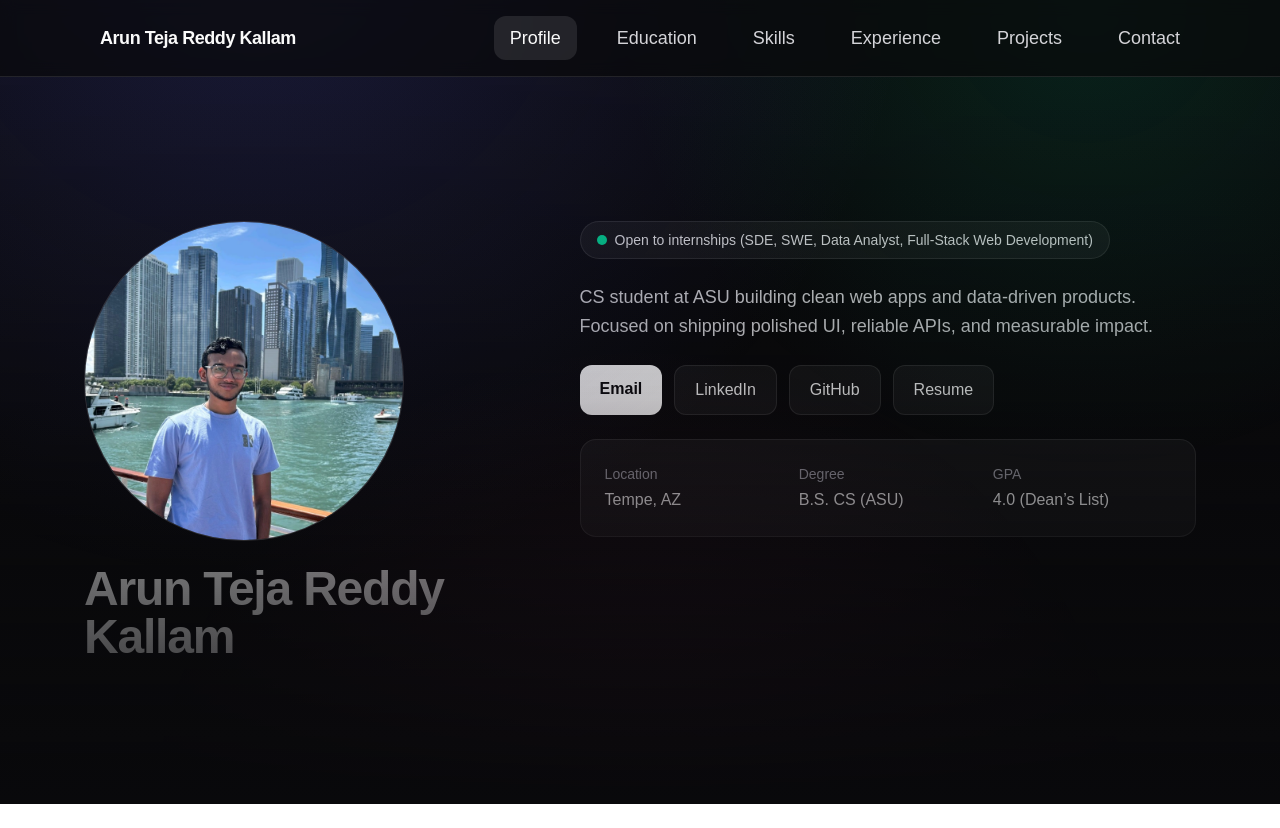
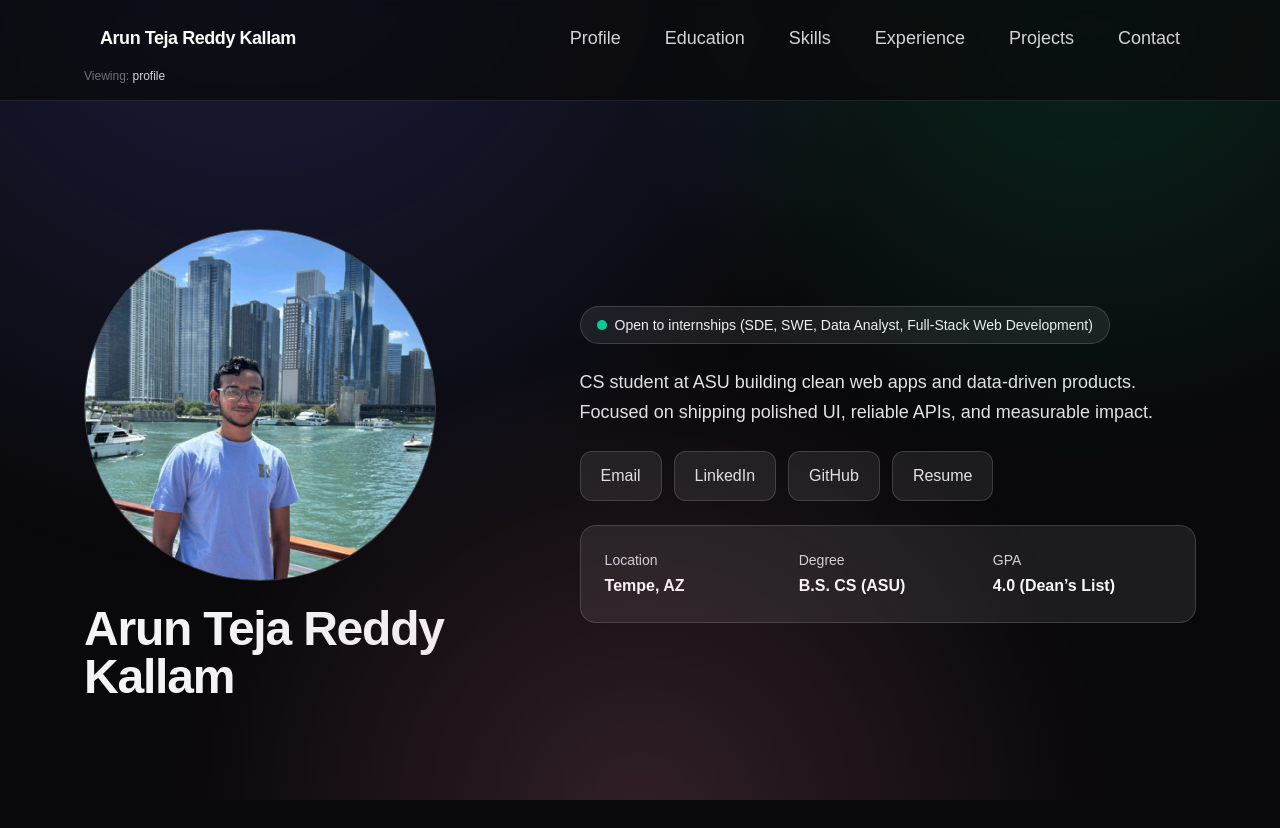
Before and after one commit to akallam04/arun-portfolio, a Next.js app: page / in a window 1280 px wide. Before the commit the page ends 804 px from the top, so only its background shows below. Built offline with nearby package versions, Linux system fonts and the light colour scheme.

Commit message:
Brighten sections + hover-only highlights

```diff
--- a/app/page.tsx
+++ b/app/page.tsx
@@ -90,8 +90,6 @@ const projects = [
   },
 ];
 
-const HEADER_H = 73;
-
 export default function Page() {
   const [active, setActive] = useState<SectionKey>("profile");
 
@@ -141,62 +139,66 @@ export default function Page() {
           <nav className="flex flex-wrap items-center justify-between gap-x-6 gap-y-3">
             <button
               onClick={() => scrollTo("profile")}
-              className="cursor-pointer rounded-xl px-4 py-2 text-base font-semibold tracking-tight md:text-lg hover:bg-white/5 transition"
+              className="cursor-pointer rounded-xl px-4 py-2 text-base font-semibold tracking-tight md:text-lg hover:bg-white/5 hover:text-white transition"
+              title="Go to Profile"
             >
               Arun Teja Reddy Kallam
             </button>
 
-            <div className="flex flex-1 items-center justify-end gap-4 md:gap-6">
+            <div className="flex flex-1 items-center justify-end gap-2 md:gap-3">
               {nav.map((n) => (
                 <button
                   key={n.key}
                   onClick={() => scrollTo(n.key)}
                   className={[
                     "cursor-pointer rounded-xl px-4 py-2 text-base font-medium md:text-lg transition",
-                    active === n.key
-                      ? "bg-white/10 text-zinc-50"
-                      : "text-zinc-300 hover:bg-white/5 hover:text-zinc-50",
+                    "text-zinc-300 hover:bg-white/10 hover:text-white",
                   ].join(" ")}
+                  title={`Go to ${n.label}`}
                 >
                   {n.label}
                 </button>
               ))}
             </div>
           </nav>
+
+          <div className="mt-2 text-xs text-zinc-500">
+            Viewing: <span className="text-zinc-300">{active}</span>
+          </div>
         </div>
       </header>
 
       <main className="h-[calc(100vh-73px)] overflow-y-auto snap-y snap-mandatory">
         <SectionShell id="profile">
-          <div className="grid items-start gap-10 md:grid-cols-[0.85fr_1.15fr]">
+          <div className="grid items-center gap-10 md:grid-cols-[0.85fr_1.15fr]">
             <div className="flex flex-col items-center md:items-start">
-              <div className="relative h-64 w-64 overflow-hidden rounded-full border border-white/10 bg-white/5 md:h-80 md:w-80">
+              <div className="relative h-72 w-72 overflow-hidden rounded-full border border-white/15 bg-white/8 md:h-88 md:w-88">
                 <Image src="/avatar.jpg" alt="Arun" fill className="object-cover" priority />
               </div>
-              <div className="mt-6 text-4xl font-semibold tracking-tight md:text-5xl text-center md:text-left">
+              <div className="mt-6 text-4xl font-semibold tracking-tight md:text-5xl text-center md:text-left text-zinc-100">
                 Arun Teja Reddy Kallam
               </div>
             </div>
 
             <div className="space-y-6">
-              <div className="inline-flex max-w-full items-center gap-2 rounded-full border border-white/10 bg-white/5 px-4 py-2 text-sm text-zinc-200">
+              <div className="inline-flex max-w-full items-center gap-2 rounded-full border border-white/15 bg-white/8 px-4 py-2 text-sm text-zinc-100">
                 <span className="h-2.5 w-2.5 rounded-full bg-emerald-400" />
                 Open to internships (SDE, SWE, Data Analyst, Full-Stack Web Development)
               </div>
 
-              <p className="text-lg leading-relaxed text-zinc-300">
+              <p className="text-lg leading-relaxed text-zinc-200">
                 CS student at ASU building clean web apps and data-driven products. Focused on shipping
                 polished UI, reliable APIs, and measurable impact.
               </p>
 
               <div className="flex flex-wrap gap-3">
-                <PrimaryButton href={links.email} label="Email" />
-                <GhostButton href={links.linkedin} label="LinkedIn" />
-                <GhostButton href={links.github} label="GitHub" />
-                <GhostButton href={links.resume} label="Resume" newTab />
+                <HoverButton href={links.email} label="Email" />
+                <HoverButton href={links.linkedin} label="LinkedIn" newTab />
+                <HoverButton href={links.github} label="GitHub" newTab />
+                <HoverButton href={links.resume} label="Resume" newTab />
               </div>
 
-              <div className="grid gap-4 rounded-2xl border border-white/10 bg-white/5 p-6 sm:grid-cols-3">
+              <div className="grid gap-4 rounded-2xl border border-white/15 bg-white/8 p-6 sm:grid-cols-3">
                 <Stat label="Location" value="Tempe, AZ" />
                 <Stat label="Degree" value="B.S. CS (ASU)" />
                 <Stat label="GPA" value="4.0 (Dean’s List)" />
@@ -209,16 +211,16 @@ export default function Page() {
           <SectionTitle title="Education" subtitle="Academic background" />
           <Card>
             <div className="flex flex-col gap-2 sm:flex-row sm:items-baseline sm:justify-between">
-              <div className="text-lg font-semibold">
-                Arizona State University <span className="text-zinc-400">· Tempe, AZ</span>
+              <div className="text-lg font-semibold text-zinc-100">
+                Arizona State University <span className="text-zinc-300">· Tempe, AZ</span>
               </div>
-              <div className="text-sm text-zinc-400">Aug 2023 – May 2027</div>
+              <div className="text-sm text-zinc-300">Aug 2023 – May 2027</div>
             </div>
-            <div className="mt-2 text-base text-zinc-300">
+            <div className="mt-2 text-base text-zinc-200">
               B.S. in Computer Science · GPA: 4.0 · Dean’s List
             </div>
 
-            <div className="mt-5 text-sm font-semibold text-zinc-200">Relevant Coursework</div>
+            <div className="mt-5 text-sm font-semibold text-zinc-100">Relevant Coursework</div>
             <div className="mt-3 flex flex-wrap gap-2">
               {coursework.map((c) => (
                 <Tag key={c}>{c}</Tag>
@@ -232,7 +234,7 @@ export default function Page() {
           <div className="grid gap-4 md:grid-cols-2">
             {Object.entries(skills).map(([k, items]) => (
               <Card key={k}>
-                <div className="text-lg font-semibold">{k}</div>
+                <div className="text-lg font-semibold text-zinc-100">{k}</div>
                 <div className="mt-3 flex flex-wrap gap-2">
                   {items.map((s) => (
                     <Tag key={s}>{s}</Tag>
@@ -249,12 +251,12 @@ export default function Page() {
             {experience.map((e) => (
               <Card key={e.role + e.org}>
                 <div className="flex flex-col gap-2 sm:flex-row sm:items-baseline sm:justify-between">
-                  <div className="text-lg font-semibold">
-                    {e.role} <span className="text-zinc-400">· {e.org} ({e.location})</span>
+                  <div className="text-lg font-semibold text-zinc-100">
+                    {e.role} <span className="text-zinc-300">· {e.org} ({e.location})</span>
                   </div>
-                  <div className="text-sm text-zinc-400">{e.dates}</div>
+                  <div className="text-sm text-zinc-300">{e.dates}</div>
                 </div>
-                <ul className="mt-4 list-disc space-y-2 pl-5 text-base text-zinc-300">
+                <ul className="mt-4 list-disc space-y-2 pl-5 text-base text-zinc-200">
                   {e.bullets.map((b) => (
                     <li key={b}>{b}</li>
                   ))}
@@ -271,16 +273,25 @@ export default function Page() {
               <Card key={p.title}>
                 <div className="flex items-start justify-between gap-3">
                   <div>
-                    <div className="text-lg font-semibold">{p.title}</div>
+                    <div className="text-lg font-semibold text-zinc-100">{p.title}</div>
                     <div className="mt-2 flex flex-wrap gap-2">
                       {p.stack.map((t) => (
                         <Tag key={t}>{t}</Tag>
                       ))}
                     </div>
                   </div>
-                  <SmallButton href={p.github} label="GitHub" />
+
+                  <a
+                    href={p.github}
+                    target="_blank"
+                    rel="noreferrer"
+                    className="cursor-pointer rounded-lg border border-white/15 bg-white/8 px-3 py-2 text-sm text-zinc-200 transition hover:bg-white/15 hover:text-white"
+                  >
+                    GitHub
+                  </a>
                 </div>
-                <ul className="mt-4 list-disc space-y-2 pl-5 text-base text-zinc-300">
+
+                <ul className="mt-4 list-disc space-y-2 pl-5 text-base text-zinc-200">
                   {p.bullets.map((b) => (
                     <li key={b}>{b}</li>
                   ))}
@@ -293,10 +304,10 @@ export default function Page() {
         <SectionShell id="contact">
           <SectionTitle title="Contact" subtitle="Reach me quickly" />
           <Card>
-            <div className="space-y-3 text-lg text-zinc-300">
+            <div className="space-y-3 text-lg text-zinc-200">
               <div>
                 Email:{" "}
-                <a className="underline decoration-white/20 underline-offset-4" href={links.email}>
+                <a className="cursor-pointer underline decoration-white/25 underline-offset-4 hover:text-white" href={links.email}>
                   akallam04@gmail.com
                 </a>
               </div>
@@ -304,7 +315,7 @@ export default function Page() {
               <div>
                 LinkedIn:{" "}
                 <a
-                  className="underline decoration-white/20 underline-offset-4"
+                  className="cursor-pointer underline decoration-white/25 underline-offset-4 hover:text-white"
                   href={links.linkedin}
                   target="_blank"
                   rel="noreferrer"
@@ -315,7 +326,7 @@ export default function Page() {
               <div>
                 GitHub:{" "}
                 <a
-                  className="underline decoration-white/20 underline-offset-4"
+                  className="cursor-pointer underline decoration-white/25 underline-offset-4 hover:text-white"
                   href={links.github}
                   target="_blank"
                   rel="noreferrer"
@@ -334,7 +345,9 @@ export default function Page() {
 function SectionShell({ id, children }: { id: string; children: React.ReactNode }) {
   return (
     <section id={id} className="snap-start min-h-[calc(100vh-73px)] flex items-center">
-      <div className="mx-auto max-w-6xl w-full px-5 py-12">{children}</div>
+      <div className="mx-auto max-w-6xl w-full px-5 py-12 h-[90%] flex flex-col justify-center">
+        {children}
+      </div>
     </section>
   );
 }
@@ -343,7 +356,7 @@ function Background() {
   return (
     <>
       <div className="pointer-events-none fixed inset-0 bg-[radial-gradient(1200px_circle_at_20%_-10%,rgba(99,102,241,0.22),transparent_55%),radial-gradient(900px_circle_at_85%_0%,rgba(16,185,129,0.16),transparent_52%),radial-gradient(900px_circle_at_50%_105%,rgba(236,72,153,0.12),transparent_55%)]" />
-      <div className="pointer-events-none fixed inset-0 bg-gradient-to-b from-transparent via-zinc-950/25 to-zinc-950" />
+      <div className="pointer-events-none fixed inset-0 bg-[radial-gradient(800px_circle_at_50%_100%,rgba(255,255,255,0.06),transparent_60%)]" />
     </>
   );
 }
@@ -351,15 +364,15 @@ function Background() {
 function SectionTitle({ title, subtitle }: { title: string; subtitle?: string }) {
   return (
     <div className="mb-5">
-      <h2 className="text-3xl font-semibold tracking-tight">{title}</h2>
-      {subtitle ? <div className="mt-1 text-sm text-zinc-400">{subtitle}</div> : null}
+      <h2 className="text-3xl font-semibold tracking-tight text-zinc-100">{title}</h2>
+      {subtitle ? <div className="mt-1 text-sm text-zinc-300">{subtitle}</div> : null}
     </div>
   );
 }
 
 function Card({ children }: { children: React.ReactNode }) {
   return (
-    <div className="rounded-2xl border border-white/10 bg-white/5 p-6 shadow-[0_1px_0_0_rgba(255,255,255,0.05)_inset]">
+    <div className="rounded-2xl border border-white/15 bg-white/8 p-6 shadow-[0_1px_0_0_rgba(255,255,255,0.08)_inset]">
       {children}
     </div>
   );
@@ -367,7 +380,7 @@ function Card({ children }: { children: React.ReactNode }) {
 
 function Tag({ children }: { children: React.ReactNode }) {
   return (
-    <span className="rounded-full border border-white/10 bg-white/5 px-3 py-1 text-sm text-zinc-200">
+    <span className="rounded-full border border-white/15 bg-white/8 px-3 py-1 text-sm text-zinc-100">
       {children}
     </span>
   );
@@ -376,46 +389,22 @@ function Tag({ children }: { children: React.ReactNode }) {
 function Stat({ label, value }: { label: string; value: string }) {
   return (
     <div className="space-y-1">
-      <div className="text-sm text-zinc-400">{label}</div>
-      <div className="text-base font-medium text-zinc-100">{value}</div>
+      <div className="text-sm text-zinc-300">{label}</div>
+      <div className="text-base font-semibold text-zinc-50">{value}</div>
     </div>
   );
 }
 
-function PrimaryButton({ href, label }: { href: string; label: string }) {
-  return (
-    <a
-      href={href}
-      className="rounded-xl bg-white px-5 py-3 text-base font-semibold text-zinc-950 hover:bg-zinc-200"
-    >
-      {label}
-    </a>
-  );
-}
-
-function GhostButton({ href, label, newTab }: { href: string; label: string; newTab?: boolean }) {
+function HoverButton({ href, label, newTab }: { href: string; label: string; newTab?: boolean }) {
   const openNew = newTab || href.startsWith("http") || href.endsWith(".pdf");
   return (
     <a
       href={href}
       target={openNew ? "_blank" : undefined}
       rel={openNew ? "noreferrer" : undefined}
-      className="rounded-xl border border-white/10 bg-white/5 px-5 py-3 text-base font-medium text-zinc-100 hover:bg-white/10"
+      className="cursor-pointer rounded-xl border border-white/15 bg-white/8 px-5 py-3 text-base font-medium text-zinc-200 transition hover:bg-white hover:text-zinc-950"
     >
       {label}
     </a>
   );
 }
-
-function SmallButton({ href, label }: { href: string; label: string }) {
-  return (
-    <a
-      href={href}
-      target="_blank"
-      rel="noreferrer"
-      className="rounded-lg border border-white/10 bg-white/5 px-3 py-2 text-sm text-zinc-100 hover:bg-white/10"
-    >
-      {label}
-    </a>
-  );
-}
```
